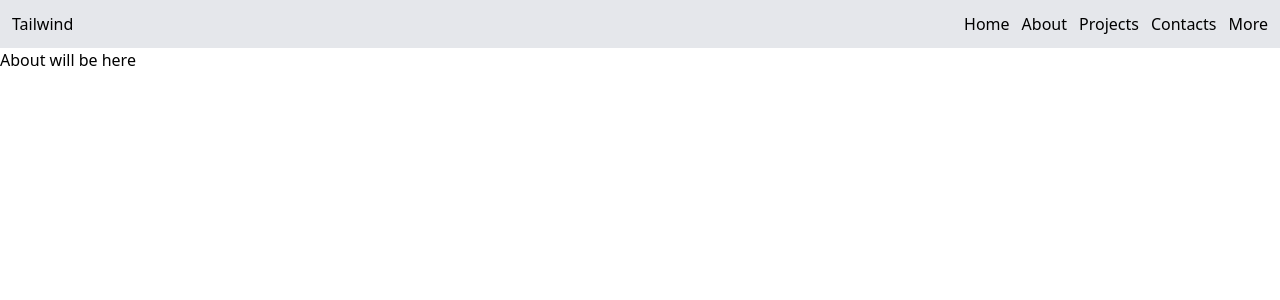
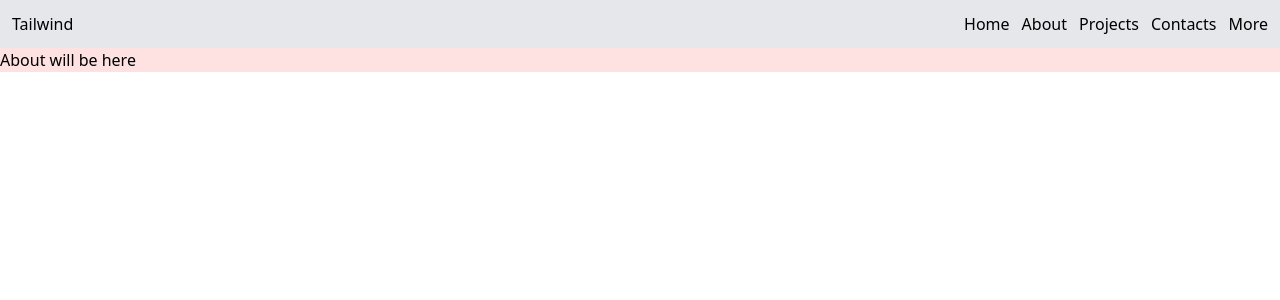
Before and after one commit to SantoshChapagai/ReactandTailwind, a React (Create React App) app: page /about in a window 1280 px wide. Shown: the top 300 px of the page. Built offline with nearby package versions, Linux system fonts and the light colour scheme.

Commit message:
tailwind practice

```diff
--- a/src/pages/About.jsx
+++ b/src/pages/About.jsx
@@ -2,7 +2,7 @@ import React from 'react';
 
 const About = () => {
   return (
-    <div className='h-full'>
+    <div className='h-full bg-red-100'>
       About will be here
     </div>
   );
```
